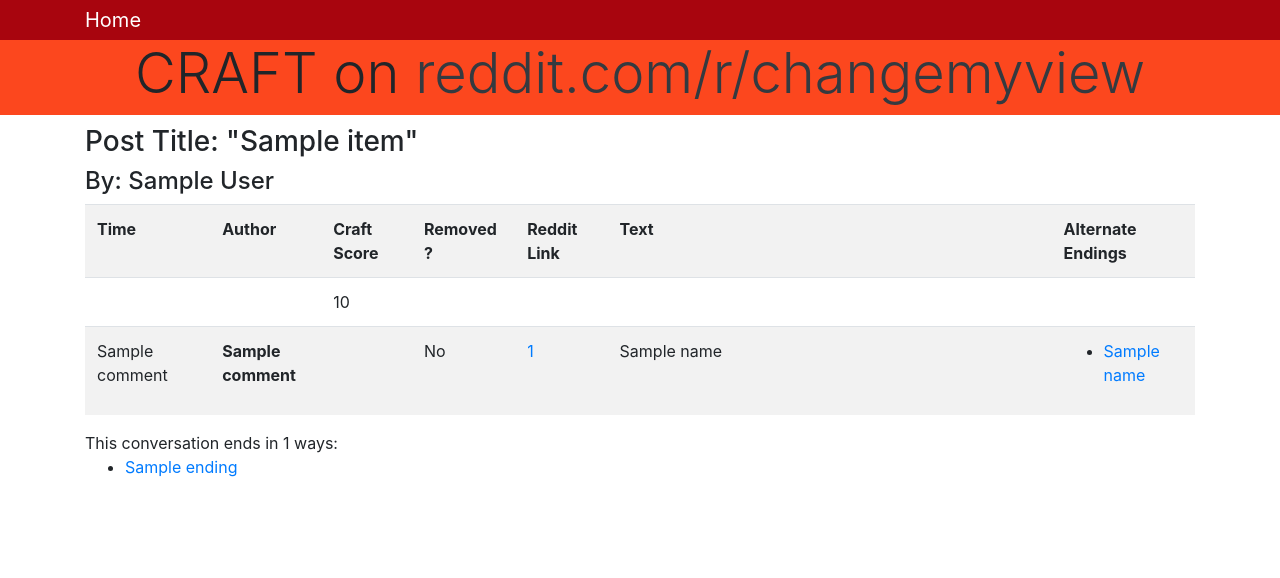
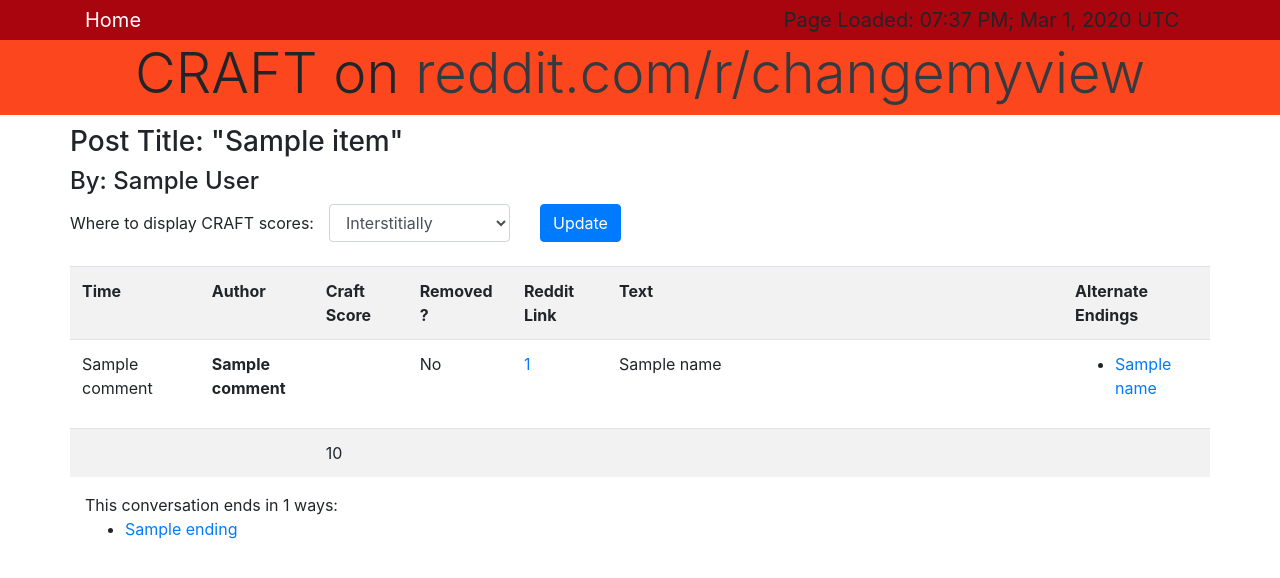
Before and after one commit to jschluger/CRAFT-frontend, a Flask app: page /convo in a window 1280 px wide. Shown: the top 578 px of the page. Run offline with Flask 2, Linux system fonts and the light colour scheme; a database or web service that is not in the repository returns one stand-in record (values such as "Sample title"); data that the repository does not hold is empty; some libraries are stand-ins or nearby versions.

Commit message:
Making configuration of where craft scores are displayed on convo page fully accessable to the user and persistent using cookies

```diff
--- a/run.py
+++ b/run.py
@@ -17,7 +17,6 @@ from gevent import pywsgi
 
 # data.args = args
 
-print(__name__)
 if __name__ == '__main__':
     # start the flask app!
     # app.run(host='0.0.0.0', port=8081, use_reloader=True)
--- a/server/routes.py
+++ b/server/routes.py
@@ -1,6 +1,7 @@
-from flask import Blueprint, request, render_template, abort
+from flask import Blueprint, request, render_template, abort, make_response
 import time, json, data
 from utils import api_interface
+from pprint import pprint
 
 routes = Blueprint('routes', __name__)
 
@@ -50,7 +51,13 @@ def convo():
             i = request.args['id']
     except Exception as e:
         print(f'got exception <{e}> while parsing arg id in /convo')
-    # print(f'\twith id={i}')
+
+    update_score_pos=None
+    try:
+        if 'update_score_pos' in request.args:
+            update_score_pos = int(request.args['update_score_pos'])
+    except Exception as e:
+        print(f'got exception <{e}> while parsing arg update_score_pos in /convo')
 
     convo = api_interface.get_convo(i)
     if 'internal_error' in convo:
@@ -58,15 +65,37 @@ def convo():
     for c in convo['convo']:
         c[3] = c[3].split('\n')
 
-    return render_template('convo.html',
-                           convo=convo['convo'],
-                           parent=convo['parent'],
-                           endings=convo['endings'],
-                           id=convo['id'],
-                           post_name=convo['post_name'],
-                           post_author=convo['post_author'],
-                           score_pos=1)
 
+    score_pos = 1 # initalize to interstitial display if cookie is not set
+    if update_score_pos != None:
+        score_pos = update_score_pos
+    elif 'score_pos' in request.cookies:
+        score_pos = int(request.cookies['score_pos'])
+
+    assert type(score_pos)==int
+    print(f'rendering convo with score_pos={score_pos}')
+
+    # If displaying next to prediction, need to shift scores down a row because backend sends scores
+    # associated with last comment in the context.
+    if score_pos == 0:
+        for idx in range(1, len(convo['convo']))[::-1]:
+            convo['convo'][idx][2] = convo['convo'][idx-1][2]
+        convo['convo'][0][2] = 0
+
+    resp = make_response( render_template('convo.html',
+                                          convo=convo['convo'],
+                                          parent=convo['parent'],
+                                          endings=convo['endings'],
+                                          id=convo['id'],
+                                          post_name=convo['post_name'],
+                                          post_author=convo['post_author'],
+                                          score_pos=score_pos) )
+
+    print(f'cookies was {request.cookies}')
+    if update_score_pos != None or 'score_pos' not in request.cookies:
+        print(f'update_score_pos = {update_score_pos} ... setting score_pos cookie to {score_pos}')
+        resp.set_cookie('score_pos', str(score_pos))
+    return resp
 
 @routes.errorhandler(500)
 def err(e):
@@ -85,4 +114,5 @@ def base_data():
     return dict(craft_thresh=0.548580,
                 arrow_thresh=.2,
                 format_time=api_interface.format_time,
-                format_duration=api_interface.format_duration)
+                format_duration=api_interface.format_duration,
+                now=time.time())
--- a/server/templates/base.html
+++ b/server/templates/base.html
@@ -30,8 +30,14 @@
   <div style="width:100%">
     <div class="row" style="background-color:#a8050e;">
       <div class="container">
-	<a class="navbar-brand" style="color:white" href="/">Home</a>
+	<a class="navbar-brand" style="color:white" href="/">
+	  Home
+	</a>
+	<span class="navbar-brand" style="float:right">
+	  Page Loaded: {{ format_time(now) }}
+	</span>
       </div>
+
     </div>
     <div class="row justify-content-center" style="background-color:#fc471e">
       <h2 class="display-4">CRAFT on <a class="text-dark" href="http://reddit.com/r/changemyview" target="_blank">reddit.com/r/changemyview</a></h2>
--- a/server/templates/convo.html
+++ b/server/templates/convo.html
@@ -1,21 +1,53 @@
 {% extends "base.html" %}
 {% block content %}
 <div class="container" style="padding-top:10px; width:100%">
-  <h3>Post Title: "{{post_name}}"</h3>
-  <h4>By: {{post_author}}</h4>
-  {% if score_pos == 1 %}
+  <div class="row">
+    <h3>Post Title: "{{post_name}}"</h3>
+  </div>
+  <div class="row">
+    <h4>By: {{post_author}}</h4>
+  </div>
+  <div class="row">
+    <form class="form-inline">
+      <label for="scores">Where to display CRAFT scores:</label>
+      <div class="col">
+	<select class="form-control" id="exampleFormControlSelect2" name="update_score_pos" value="1">
+	  <option value="2"
+		  {% if score_pos == 2 %}
+		  selected="selected"
+		  {% endif %}
+		  >Next to context</option>
+	  <option value="1"
+		  {% if score_pos == 1 %}
+		  selected="selected"
+		  {% endif %}
+		  >Interstitially</option>
+	  <option value="0"
+		  {% if score_pos == 0 %}
+		  selected="selected"
+		  {% endif %}
+		  >Next to prediction</option>
 
-  {% include 'convo_table1.html' %}
+	</select>
+      </div>
+      <input type="hidden" name="id" value="{{ id }}">
+      <div class="col">
+	<button type="submit" class="btn btn-primary float-right" action="#" method="get">Update</button>
+      </div>
+    </form>
+  </div>
+  <br>
+  <div class="row">
+    {% if score_pos == 1 %}
 
-  {% elif score_pos == 2 %}
+    {% include 'convo_table_inter.html' %}
 
-  {% include 'convo_table2.html' %}
+    {% else %}
 
-  {% else %}
+    {% include 'convo_table_inline.html' %}
 
-  {% include 'convo_table0.html' %}
-
-  {% endif %}
+    {% endif %}
+  </div>
 
   {% if endings | length > 0 %}
   This conversation ends in {{ endings | length }} ways:
--- a/server/templates/convo_table1.html
+++ b/server/templates/convo_table_inter.html
@@ -10,17 +10,6 @@
     <th scope="col">Alternate Endings</th>
   </tr>
   {% for comment in convo %}
-  <tr>
-    <td colspan="2"></td>
-    <td
-      {% if comment[2] > craft_thresh %}
-      style="background: red"
-      {% endif %} >
-
-      {{ comment[2] | round(3) }}
-    </td>
-    <td colspan="4" </td>
-  </tr>
   <tr>
     <td>{{ format_time(comment[1]) }}</td>
     <th>{{ comment[5]  }}</th>
@@ -53,5 +42,16 @@
 	{% endfor %}
     </ul></td>
   </tr>
+  <tr>
+    <td colspan="2"></td>
+    <td
+      {% if comment[2] > craft_thresh %}
+      style="background: red"
+      {% endif %} >
+
+      {{ comment[2] | round(3) }}
+    </td>
+    <td colspan="4" </td>
+  </tr>
   {% endfor %}
 </table>
--- a/utils/api_interface.py
+++ b/utils/api_interface.py
@@ -29,7 +29,7 @@ def format_duration(t):
         n = t // 60
         s += f'{n} Minute{"s" if n > 1 else ""}'
 
-    return s
+    return 'seconds' if s=='' else s
 
 
 def get_ranks(k,t):
```
Also changed, not shown: server/templates/convo_table_inline.html (renamed from server/templates/convo_table0.html).
